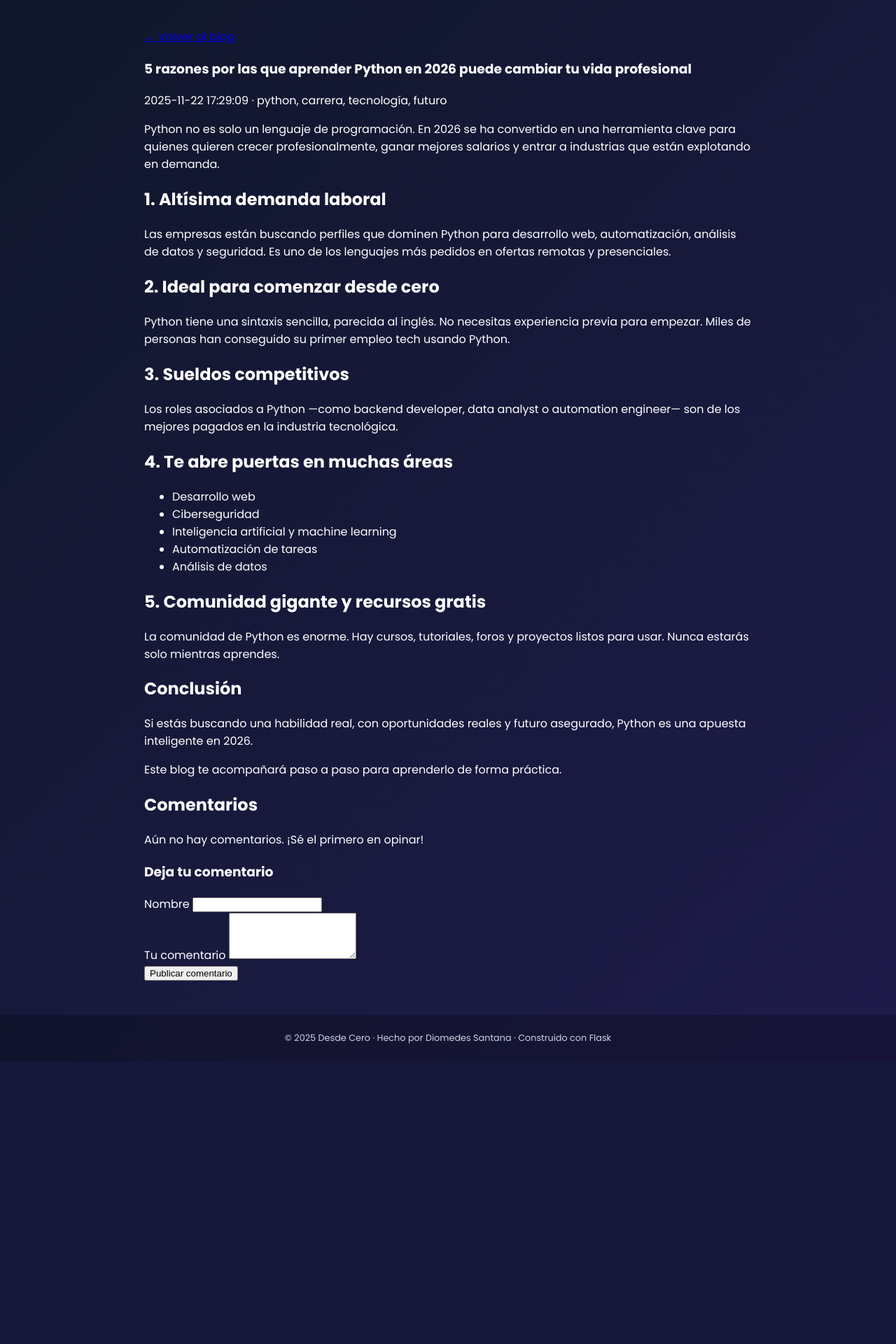
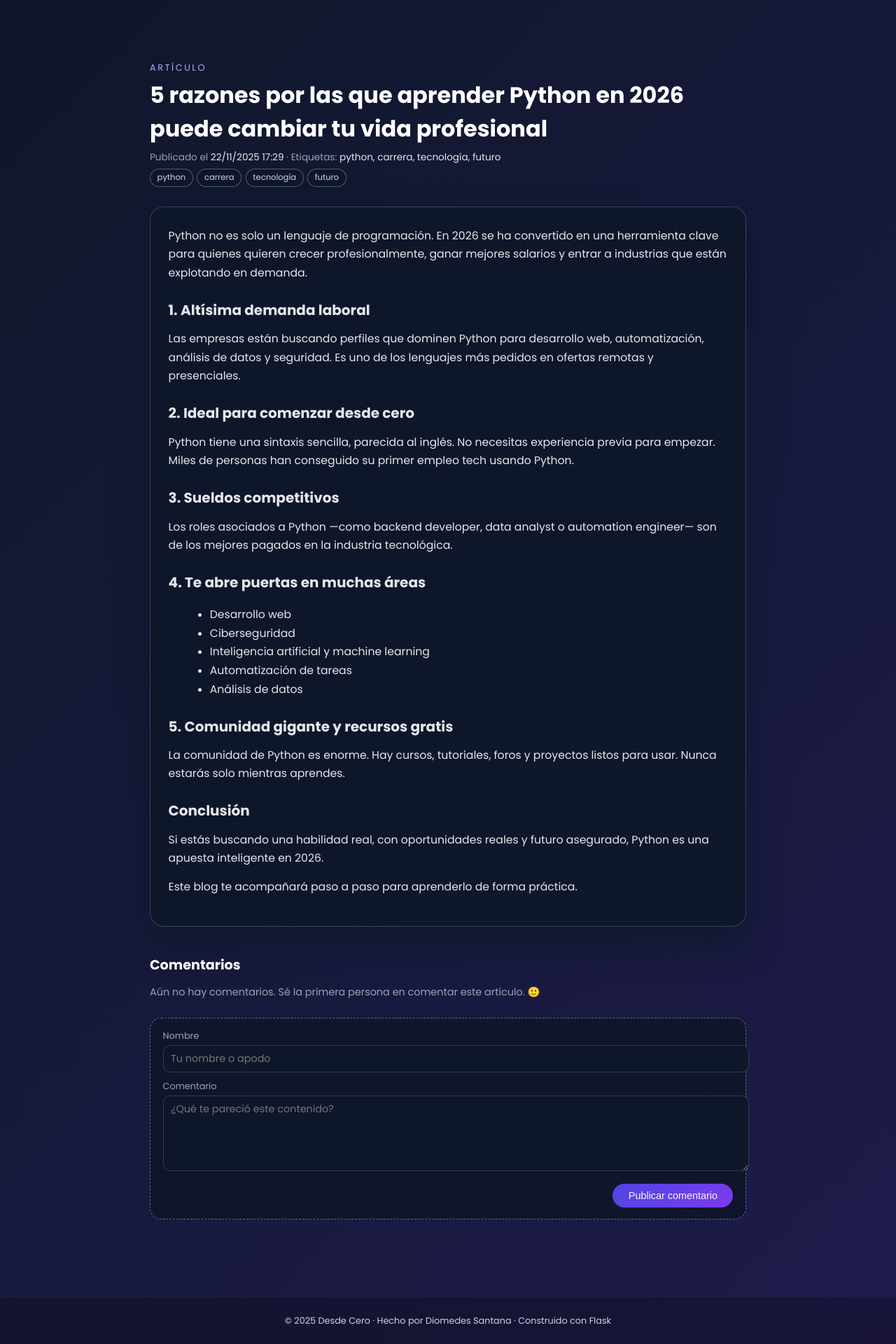
Before and after one commit to dsantanasec-eng/desde-cero-blog, a Flask app: page /post/5-razones-para-aprender-python-en-2026 in a window 1280 px wide. Shown: the part 72-1992 px from the top of the page at 70% size. Before the commit the page ends 1563 px from the top, so only its background shows below. Run offline with Flask 3, Linux system fonts and the light colour scheme; data comes from the database, SQL or seed files in the repository; tables that the repository leaves empty hold one stand-in row (values such as "Sample post").

Commit message:
Diseño mejorado para los posts + SEO JSON-LD

```diff
--- a/templates/post_detail.html
+++ b/templates/post_detail.html
@@ -1,59 +1,266 @@
 {% extends "base.html" %}
 
-{% block title %}{{ post["title"] }} · Desde Cero{% endblock %}
+{% block title %}{{ post['title'] }} - Desde Cero Blog{% endblock %}
 
 {% block content %}
-<section class="page">
-  <a href="{{ url_for('blog_list') }}" class="back-link">← Volver al blog</a>
+<style>
+  .post-wrapper {
+      max-width: 900px;
+      margin: 0 auto;
+      padding: 3rem 1.5rem 4rem;
+  }
 
-  <article class="card post-detail">
-    <header>
-      <h1>{{ post["title"] }}</h1>
-      <p class="post-meta">
-        {{ post["date"] }} · {{ post["tags"] }}
-      </p>
-    </header>
+  .post-header {
+      margin-bottom: 1.8rem;
+  }
 
-    <div class="post-body">
-      {{ post["content"] | safe }}
+  .post-kicker {
+      font-size: 0.8rem;
+      letter-spacing: 0.2em;
+      text-transform: uppercase;
+      color: #a5b4fc;
+      margin-bottom: 0.4rem;
+  }
+
+  .post-title {
+      font-size: 2rem;
+      margin: 0 0 0.4rem;
+  }
+
+  .post-meta {
+      font-size: 0.85rem;
+      color: #9ca3af;
+  }
+
+  .post-meta span {
+      color: #e5e7eb;
+  }
+
+  .post-tags {
+      margin-top: 0.4rem;
+      display: flex;
+      flex-wrap: wrap;
+      gap: 0.35rem;
+  }
+
+  .post-tag-pill {
+      font-size: 0.72rem;
+      padding: 0.2rem 0.6rem;
+      border-radius: 999px;
+      border: 1px solid rgba(148, 163, 184, 0.5);
+      color: #cbd5f5;
+      background: rgba(15, 23, 42, 0.9);
+  }
+
+  .post-body {
+      background: rgba(15, 23, 42, 0.96);
+      border-radius: 20px;
+      border: 1px solid rgba(148, 163, 184, 0.3);
+      padding: 1.7rem 1.6rem;
+      box-shadow: 0 24px 50px rgba(15, 23, 42, 0.9);
+      font-size: 0.98rem;
+      line-height: 1.7;
+      color: #e5e7eb;
+  }
+
+  .post-body p {
+      margin-top: 0;
+      margin-bottom: 0.9rem;
+  }
+
+  .post-body h2 {
+      margin-top: 1.4rem;
+      margin-bottom: 0.7rem;
+      font-size: 1.25rem;
+  }
+
+  .post-body ul,
+  .post-body ol {
+      margin-left: 1.2rem;
+      margin-bottom: 0.9rem;
+  }
+
+  .comments-section {
+      margin-top: 2.5rem;
+  }
+
+  .comments-section h2 {
+      font-size: 1.2rem;
+      margin-bottom: 0.9rem;
+  }
+
+  .comment {
+      border-radius: 12px;
+      padding: 0.75rem 0.9rem;
+      background: #020617;
+      border: 1px solid rgba(31, 41, 55, 0.9);
+      margin-bottom: 0.6rem;
+  }
+
+  .comment-header {
+      display: flex;
+      justify-content: space-between;
+      font-size: 0.78rem;
+      color: #9ca3af;
+      margin-bottom: 0.35rem;
+  }
+
+  .comment-author {
+      font-weight: 500;
+      color: #e5e7eb;
+  }
+
+  .comment-content {
+      font-size: 0.9rem;
+  }
+
+  .comment-form {
+      margin-top: 1.6rem;
+      border-radius: 16px;
+      padding: 1rem 1.1rem;
+      background: rgba(15, 23, 42, 0.9);
+      border: 1px dashed rgba(148, 163, 184, 0.6);
+  }
+
+  .comment-form label {
+      font-size: 0.8rem;
+      color: #9ca3af;
+      display: block;
+      margin-bottom: 0.25rem;
+  }
+
+  .form-input,
+  .form-textarea {
+      width: 100%;
+      border-radius: 10px;
+      border: 1px solid rgba(55, 65, 81, 0.9);
+      padding: 0.5rem 0.65rem;
+      background: rgba(15, 23, 42, 0.95);
+      color: #e5e7eb;
+      font-family: inherit;
+      font-size: 0.9rem;
+      margin-bottom: 0.7rem;
+  }
+
+  .form-textarea {
+      min-height: 90px;
+      resize: vertical;
+  }
+
+  .form-input:focus,
+  .form-textarea:focus {
+      outline: none;
+      border-color: #a855f7;
+      box-shadow: 0 0 0 1px rgba(129, 140, 248, 0.7);
+  }
+
+  .form-footer {
+      display: flex;
+      justify-content: flex-end;
+  }
+
+  .btn-comment {
+      border-radius: 999px;
+      padding: 0.55rem 1.4rem;
+      border: none;
+      background: linear-gradient(135deg, #4f46e5, #7c3aed);
+      color: #f9fafb;
+      font-size: 0.9rem;
+      cursor: pointer;
+      font-weight: 500;
+  }
+
+  .btn-comment:hover {
+      box-shadow: 0 14px 30px rgba(79, 70, 229, 0.6);
+      transform: translateY(-1px);
+  }
+</style>
+
+<div class="post-wrapper">
+  <header class="post-header">
+    <div class="post-kicker">ARTÍCULO</div>
+    <h1 class="post-title">{{ post['title'] }}</h1>
+
+    <div class="post-meta">
+      Publicado el <span>{{ post['date']|fecha }}</span>
+      {% if post['tags'] %}
+        · Etiquetas: <span>{{ post['tags'] }}</span>
+      {% endif %}
     </div>
+
+    {% if post['tags'] %}
+      <div class="post-tags">
+        {% for tag in post['tags'].split(',') %}
+          <span class="post-tag-pill">{{ tag.strip() }}</span>
+        {% endfor %}
+      </div>
+    {% endif %}
+  </header>
+
+  <article class="post-body">
+    {{ post['content']|safe }}
   </article>
 
   <section class="comments-section">
     <h2>Comentarios</h2>
 
     {% if comments %}
-      <ul class="comments-list">
-        {% for c in comments %}
-          <li class="comment-item">
-            <div class="comment-header">
-              <strong>{{ c["name"] }}</strong>
-              <span class="comment-date">{{ c["created_at"] }}</span>
-            </div>
-            <p class="comment-text">{{ c["text"] }}</p>
-          </li>
-        {% endfor %}
-      </ul>
+      {% for c in comments %}
+        <div class="comment">
+          <div class="comment-header">
+            <span class="comment-author">{{ c["author"] }}</span>
+            <span>{{ c["created_at"] }}</span>
+          </div>
+          <div class="comment-content">
+            {{ c["text"] }}
+          </div>
+        </div>
+      {% endfor %}
     {% else %}
-      <p class="no-comments">Aún no hay comentarios. ¡Sé el primero en opinar!</p>
+      <p style="color:#9ca3af; font-size:0.9rem;">
+        Aún no hay comentarios. Sé la primera persona en comentar este artículo. 🙂
+      </p>
     {% endif %}
 
-    <div class="comment-form card">
-      <h3>Deja tu comentario</h3>
+    <div class="comment-form">
       <form method="post">
-        <div class="form-group">
-          <label for="name">Nombre</label>
-          <input type="text" id="name" name="name" required>
+        <div>
+          <label for="author">Nombre</label>
+          <input type="text" id="author" name="author" class="form-input" placeholder="Tu nombre o apodo">
         </div>
 
-        <div class="form-group">
-          <label for="text">Tu comentario</label>
-          <textarea id="text" name="text" rows="4" required></textarea>
+        <div>
+          <label for="text">Comentario</label>
+          <textarea id="text" name="text" class="form-textarea" placeholder="¿Qué te pareció este contenido?"></textarea>
         </div>
 
-        <button type="submit" class="btn-primary">Publicar comentario</button>
+        <div class="form-footer">
+          <button type="submit" class="btn-comment">Publicar comentario</button>
+        </div>
       </form>
     </div>
   </section>
-</section>
+</div>
+
+{# SEO extra con JSON-LD para Google #}
+<script type="application/ld+json">
+{
+  "@context": "https://schema.org",
+  "@type": "BlogPosting",
+  "headline": "{{ post['title']|e }}",
+  "datePublished": "{{ post['date'] }}",
+  "dateModified": "{{ post['date'] }}",
+  "author": {
+    "@type": "Person",
+    "name": "Diomedes Santana"
+  },
+  "inLanguage": "es",
+  "mainEntityOfPage": {
+    "@type": "WebPage",
+    "@id": "https://desdecero.xyz{{ url_for('post_detail', slug=post['slug']) }}"
+  },
+  "keywords": "{{ post['tags']|default('', true) }}"
+}
+</script>
+
 {% endblock %}
```
